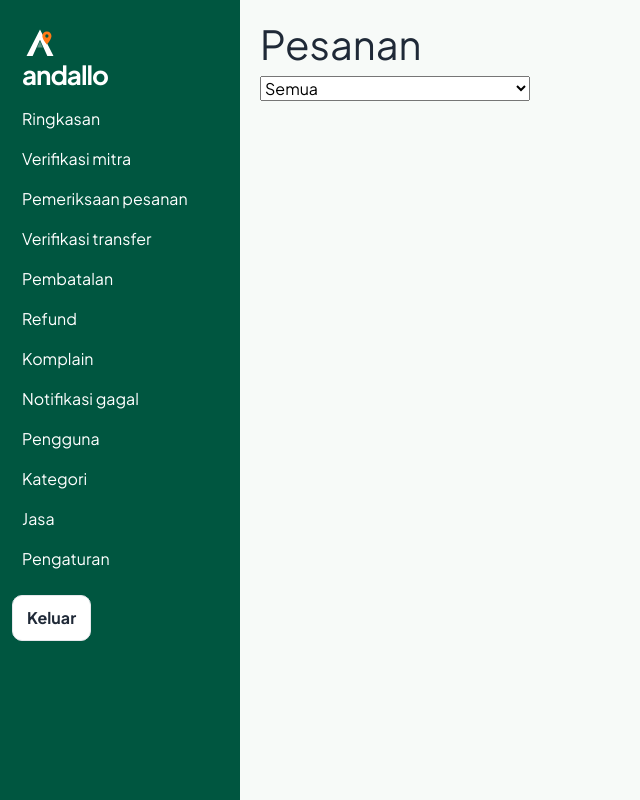
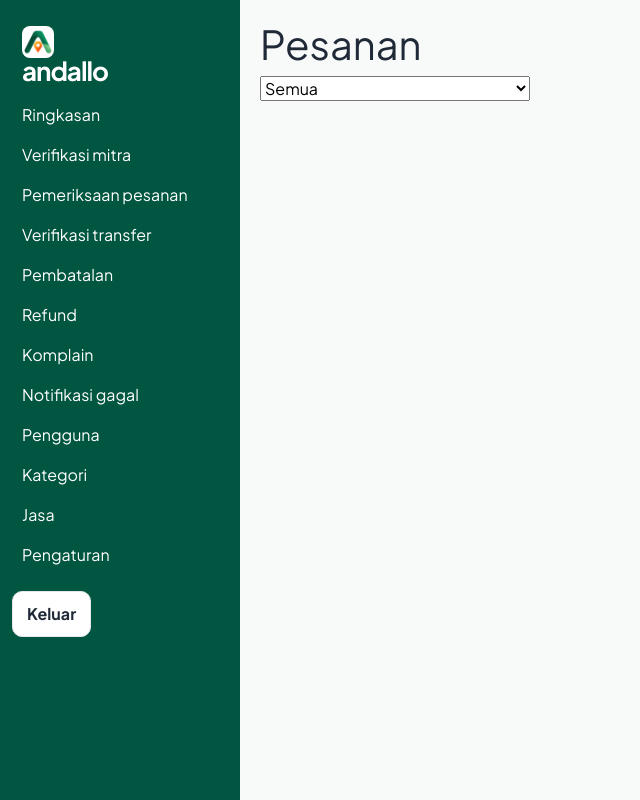
Before and after one commit to Riekesetiawati/Andallo-new, a Laravel app: page /admin/pesanan in a window 1280 px wide. Shown: the whole page, without its empty margins (0-640 px from the left). Run offline with Laravel 12, Linux system fonts and the light colour scheme; a user stored in the database is signed in; data comes from the database, SQL or seed files in the repository; data that the repository does not hold is empty.

Commit message:
Replace the header mark with the new Andallo logo.
Use the green A and orange pin on a white chip so it stays readable on the dark header, footer, and admin sidebar.

Co-authored-by: seelumengroup <seelumengroup@gmail.com>

```diff
--- a/public/css/andallo.css
+++ b/public/css/andallo.css
@@ -48,7 +48,11 @@ button, input, select, textarea { font-family: inherit; }
 .mainbar { padding: 10px 0 0; }
 .mainbar-inner { min-height: 64px; }
 .brand { display: flex; align-items: center; gap: 8px; color: #fff; text-decoration: none; flex: 0 0 auto; }
-.brand img { width: 36px; height: 36px; color: #fff; }
+.brand img {
+    width: 40px; height: 40px; object-fit: contain; box-sizing: border-box;
+    background: #fff; border-radius: 10px; padding: 3px;
+}
+.admin-side .brand img { width: 32px; height: 32px; border-radius: 8px; padding: 2px; }
 .brand span { font-weight: 800; font-size: 26px; letter-spacing: -0.04em; line-height: 1; }
 .header-search { flex: 1; display: flex; background: #fff; border-radius: 10px; overflow: hidden; min-width: 0; }
 .header-search input {
--- a/resources/views/layouts/admin.blade.php
+++ b/resources/views/layouts/admin.blade.php
@@ -6,12 +6,13 @@
     <title>@yield('title', 'Admin') — Andallo</title>
     <link href="https://fonts.googleapis.com/css2?family=Plus+Jakarta+Sans:wght@400;600;700&display=swap" rel="stylesheet">
     <link href="https://cdn.jsdelivr.net/npm/bootstrap@5.3.3/dist/css/bootstrap.min.css" rel="stylesheet">
+    <link rel="icon" href="{{ asset('favicon.png') }}" type="image/png">
     <link rel="stylesheet" href="{{ asset('css/andallo.css') }}">
 </head>
 <body>
 <div class="admin-shell">
     <aside class="admin-side">
-        <a class="brand" href="{{ route('home') }}"><img src="{{ asset('images/logo.svg') }}" alt="" width="28" height="28"><span>andallo</span></a>
+        <a class="brand" href="{{ route('home') }}"><img src="{{ asset('images/logo.png') }}" alt="" width="32" height="32"><span>andallo</span></a>
         <a href="{{ route('admin.dashboard') }}" class="{{ request()->routeIs('admin.dashboard') ? 'active' : '' }}">Ringkasan</a>
         <a href="{{ route('admin.providers') }}">Verifikasi mitra</a>
         <a href="{{ route('admin.bookings') }}">Pemeriksaan pesanan</a>
--- a/resources/views/layouts/public.blade.php
+++ b/resources/views/layouts/public.blade.php
@@ -8,6 +8,7 @@
     <link rel="preconnect" href="https://fonts.gstatic.com" crossorigin>
     <link href="https://fonts.googleapis.com/css2?family=Plus+Jakarta+Sans:wght@400;500;600;700;800&display=swap" rel="stylesheet">
     <link href="https://cdn.jsdelivr.net/npm/bootstrap@5.3.3/dist/css/bootstrap.min.css" rel="stylesheet">
+    <link rel="icon" href="{{ asset('favicon.png') }}" type="image/png">
     <link rel="stylesheet" href="{{ asset('css/andallo.css') }}">
     @stack('head')
 </head>
@@ -37,7 +38,7 @@
     <div class="mainbar">
         <div class="container mainbar-inner">
             <a class="brand" href="{{ route('home') }}">
-                <img src="{{ asset('images/logo.svg') }}" alt="" width="36" height="36">
+                <img src="{{ asset('images/logo.png') }}" alt="" width="40" height="40">
                 <span>andallo</span>
             </a>
             <form class="header-search" action="{{ route('services.index') }}" method="get" role="search">
@@ -89,7 +90,7 @@
 <footer class="site-footer">
     <div class="container footer-grid">
         <div>
-            <a class="brand" href="{{ route('home') }}"><img src="{{ asset('images/logo.svg') }}" alt=""><span>andallo</span></a>
+            <a class="brand" href="{{ route('home') }}"><img src="{{ asset('images/logo.png') }}" alt=""><span>andallo</span></a>
             <p>Marketplace jasa yang menghubungkan pelanggan dengan UMKM penyedia jasa lokal. Harga, jadwal, dan status pesanan tercatat di Andallo.</p>
         </div>
         <div>
```
Also changed, not shown: public/favicon.png (added), public/images/logo.png (added), public/images/logo.svg (deleted).
